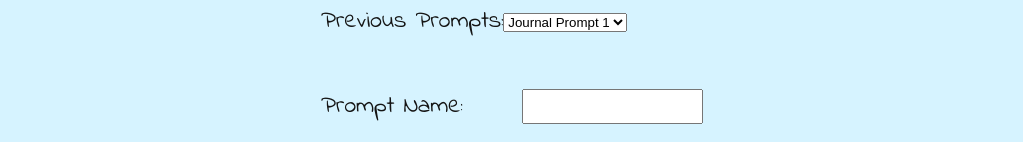
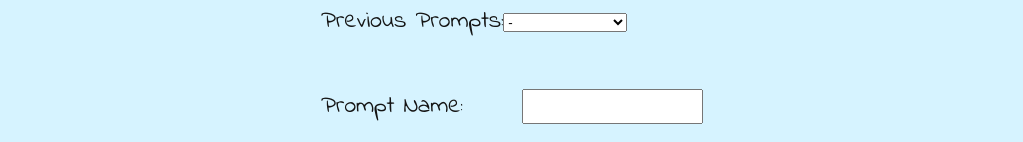
Before and after one commit to nathenjo/personal-journaling, a Next.js app: page / in a window 1280 px wide. Both pictures are taken after a click on the button "Create Prompt". Shown: the part 200-342 px from the top of the page, without its empty margins (128-1151 px from the left). Built offline with nearby package versions, Linux system fonts and the light colour scheme.

Commit message:
Added - option to select

```diff
--- a/components/createPrompt.js
+++ b/components/createPrompt.js
@@ -12,6 +12,7 @@ export default function CreatePrompt(props) {
                 <div className='form-group existing-prompts-wrapper'>
                     <label>Previous Prompts:</label>
                     <select>
+                        <option>-</option>
                         {existingPrompts.map((item, index) => {
                             return <option key={index} value={item.id}>{item.text}</option>
                         })}
```
